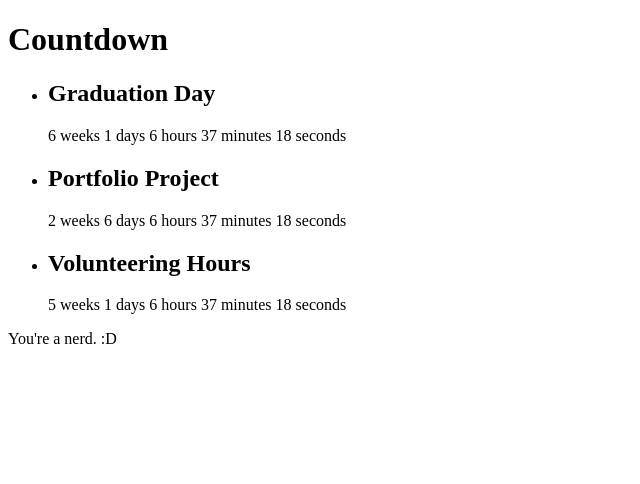
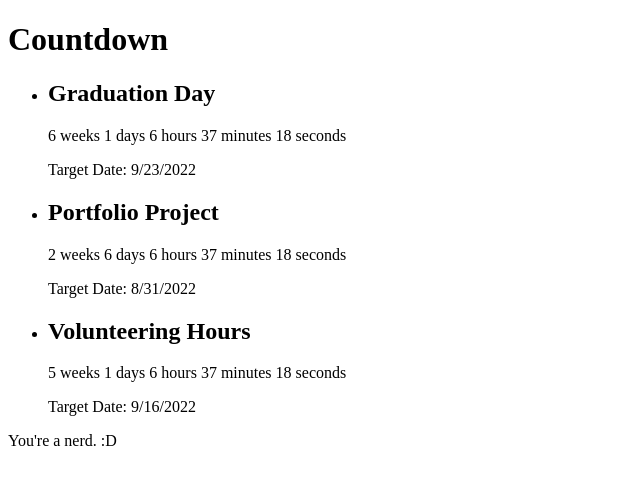
Before and after one commit to CamDevArchive/countdown, a React (Create React App) app: page / in a window 1280 px wide. Shown: the top 484 px of the page, without its empty margins (0-640 px from the left). Built offline with nearby package versions, Linux system fonts and the light colour scheme.

Commit message:
adds targeted date

```diff
--- a/src/Timer.js
+++ b/src/Timer.js
@@ -4,7 +4,6 @@ const calculateTimeLeft = (targetDate = "9/23/") => {
   let year = new Date().getFullYear();
   let difference = +new Date(targetDate + year) - +new Date();
   let timeLeft = {};
-console.log(difference);
   if (difference > 0) {
     timeLeft = {
       weeks: Math.floor(difference / (1000 * 60 * 60 * 24 * 7)),
@@ -43,7 +42,6 @@ export default function Timer(props) {
     timerComponents.push(
       <span key={interval} className={interval}>
         {timeLeft[interval]} {interval}{" "}
-        {}
       </span>
     );
   });
@@ -52,6 +50,7 @@ export default function Timer(props) {
     <li className="list__item">
       <h2>{props.title}</h2>
       {timerComponents.length ? timerComponents : <span>Time's up!</span>}
+      <p>{`Target Date: ${props.date}${new Date().getFullYear()}`} </p>
     </li>
   );
 }
```
